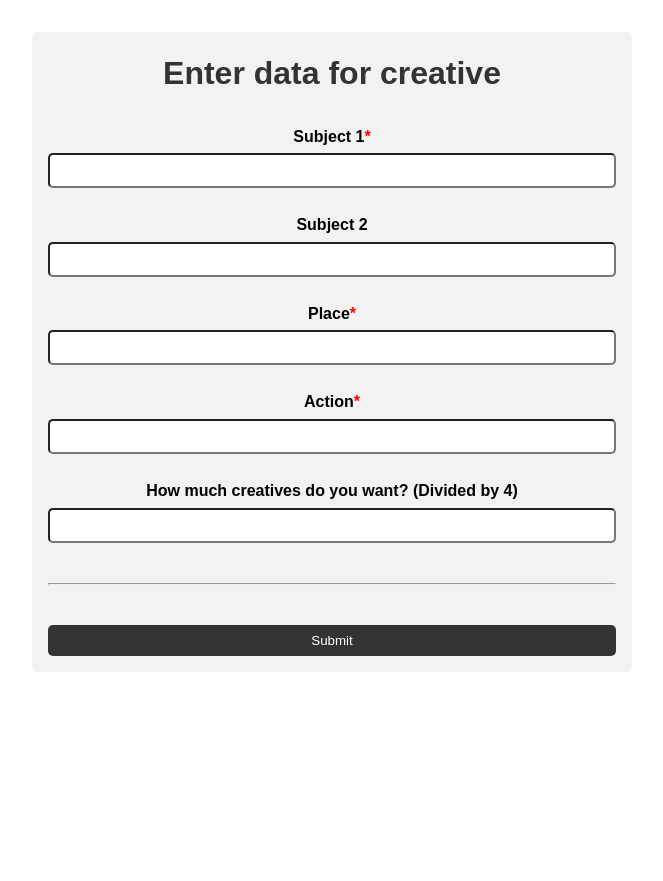
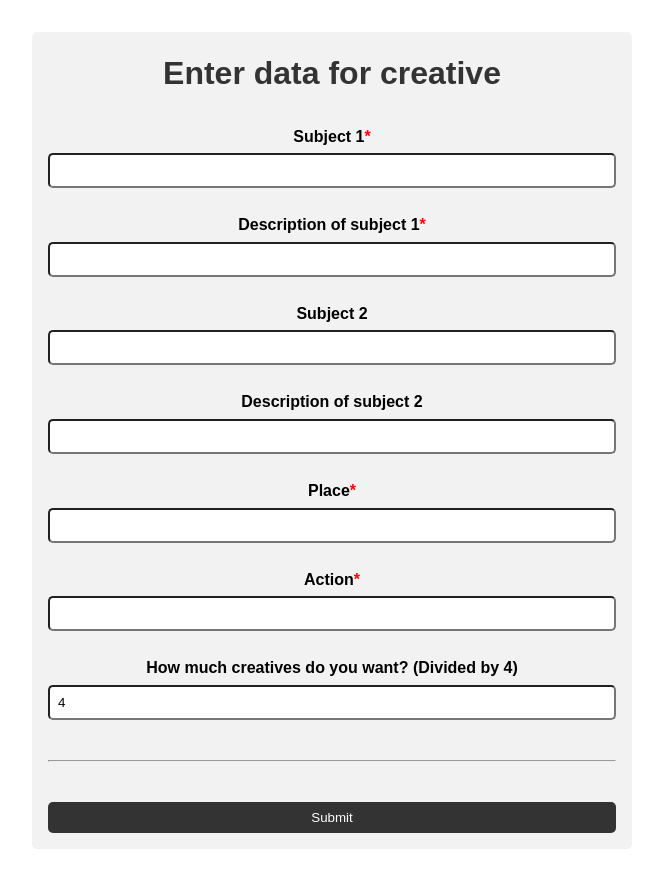
Before and after one commit to ruslanliska/renessandro, a Flask app: page /mj/request in a window 1280 px wide. Shown: the part 70-951 px from the top of the page, without its empty margins (308-971 px from the left). Before the commit the page ends 742 px from the top, so only its background shows below. Run offline with Flask 2, Linux system fonts and the light colour scheme.

Commit message:
Created functionality to create custom request to MJ

```diff
--- a/flask_application/forms.py
+++ b/flask_application/forms.py
@@ -5,8 +5,10 @@ from wtforms.validators import DataRequired
 
 class CustomRequestForm(FlaskForm):
     subject_1 = StringField("Subject 1", validators=[DataRequired()])
+    subject_1_description = StringField("Description of subject 1", validators=[DataRequired()])
     subject_2 = StringField("Subject 2")
+    subject_2_description = StringField("Description of subject 2", validators=[DataRequired()])
     place = StringField("Place", validators=[DataRequired()])
     action = StringField("Action", validators=[DataRequired()])
-    quantity = IntegerField("How much creatives do you want? (Divided by 4)")
+    quantity = IntegerField("How much creatives do you want? (Divided by 4)", default=4)
     submit = SubmitField("Submit")
--- a/flask_application/server.py
+++ b/flask_application/server.py
@@ -51,8 +51,20 @@ def mj_request_default():
 @app.route("/mj/request", methods=["GET", "POST"])
 def index():
     form = CustomRequestForm()
+    subject_1 = form.subject_1.data
+    subject_1_description = form.subject_1_description.data
+    subject_2 = form.subject_2.data
+    subject_2_description = form.subject_2_description.data
+    place = form.place.data
+    action = form.action.data
+    quantity = form.quantity.data
     if form.validate_on_submit():
-        gpt_result = chat_gpt.create_mj_prompt()
+        gpt_result = chat_gpt.create_mj_prompt_custom(subject_1=subject_1,
+                                                      subject_1_description=subject_1_description,
+                                                      subject_2=subject_2,
+                                                      subject_2_description=subject_2_description,
+                                                      place=place,
+                                                      action=action,)
         logger.info(f"Request prompt: {gpt_result}")
         mj_runner.mj_request(gpt_result)
 
--- a/flask_application/templates/index.html
+++ b/flask_application/templates/index.html
@@ -58,16 +58,25 @@ Generate creative
 
     <div class="container">
         <h1>Enter data for creative</h1>
-        <form action="{{ url_for('index') }}" method="post">
+        <form action="{{ url_for('index') }}" method="POST">
             {{ form.csrf_token }}
+            {{ form.hidden_tag() }}
             <label for="{{ form.subject_1.id }}">
                 {{ form.subject_1.label.text }}<span style="color: red;">*</span>
             </label>
             {{ form.subject_1 }}
+            <label for="{{ form.subject_1.id }}">
+                {{ form.subject_1_description.label.text }}<span style="color: red;">*</span>
+            </label>
+            {{ form.subject_1_description }}
             <label for="{{ form.subject_2.id }}">
                 {{ form.subject_2.label.text }}
             </label>
             {{ form.subject_2 }}
+            <label for="{{ form.subject_2.id }}">
+                {{ form.subject_2_description.label.text }}
+            </label>
+            {{ form.subject_2_description }}
             <label for="{{ form.place.id }}">
                 {{ form.place.label.text }}<span style="color: red;">*</span>
             </label>
@@ -81,7 +90,7 @@ Generate creative
             </label>
             {{ form.quantity }}
             <hr/>
-            {{ form.submit }}
+            {{ form.submit() }}
         </form>
     </div>
 {% endblock %}
```
Also changed, not shown: openai_api/openai_request.py (+11 -2 lines).
